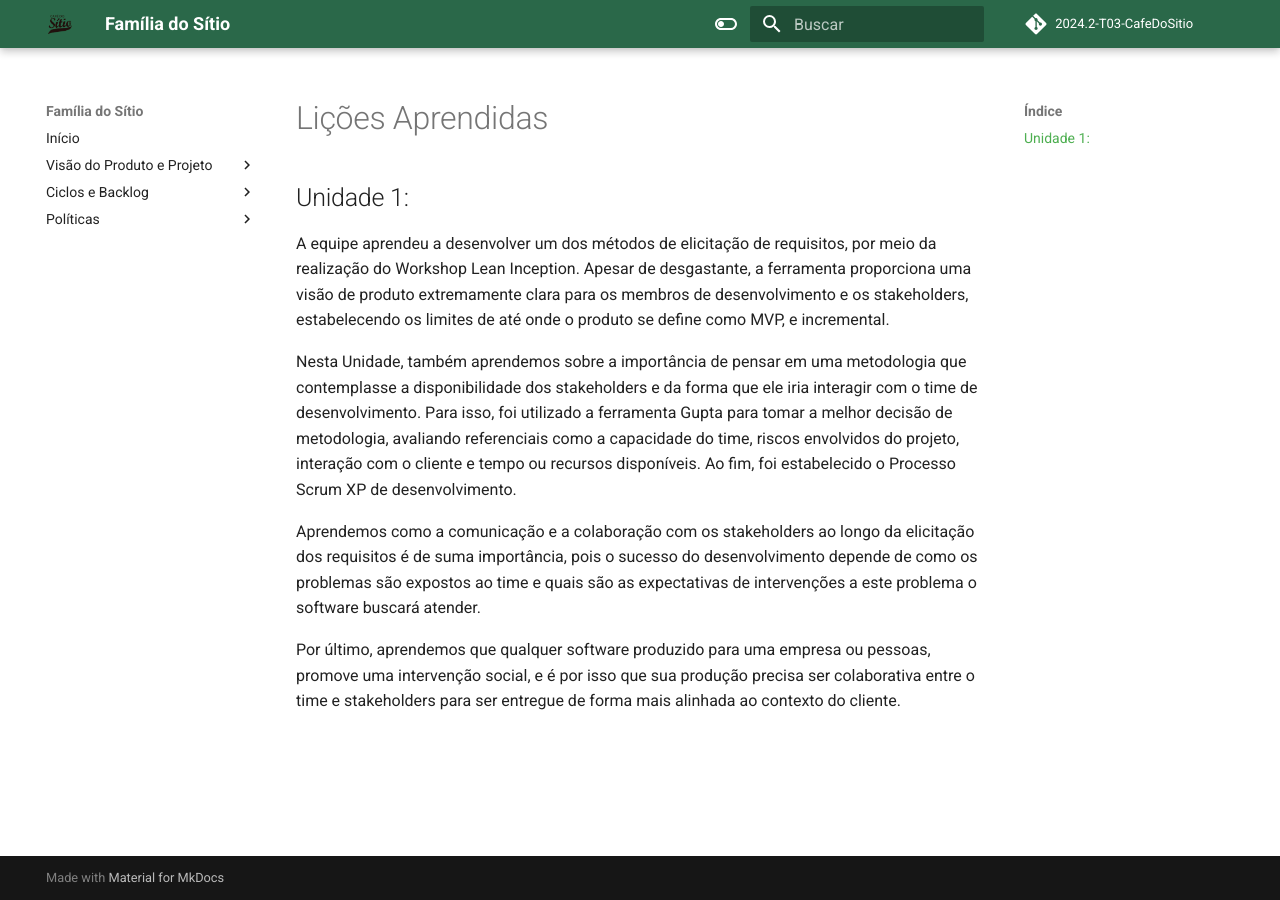
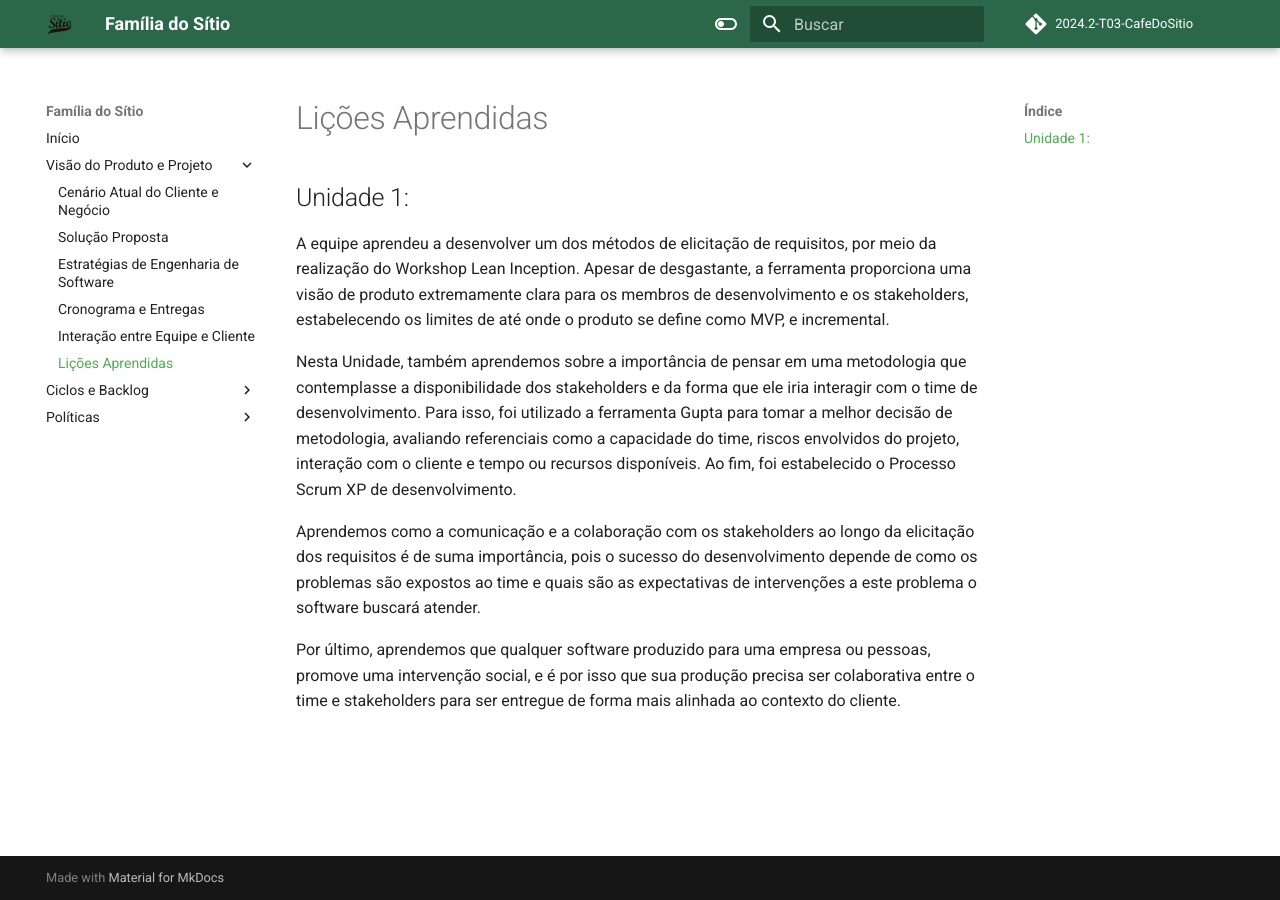
Before and after one commit to mdsreq-fga-unb/2024.2-T03-CafeDoSitio, an MkDocs documentation site: the page built from docs/sections/2-docPage/6-LicoesAprendidas.md, in a window 1280 px wide. Built offline with MkDocs 1.6.1 and Material for MkDocs 9.7.7, drawn with Linux system fonts in a browser that asks for light colours; comment, search, counter and statistics services are not loaded.

Commit message:
docs: corrigindo erro

```diff
--- a/mkdocs.yml
+++ b/mkdocs.yml
@@ -11,6 +11,7 @@ nav:
     - Estratégias de Engenharia de Software: sections/2-docPage/3-estrategiasEngSoftware.md
     - Cronograma e Entregas: sections/2-docPage/4-cronogramaEntregas.md
     - Interação entre Equipe e Cliente: sections/2-docPage/5-interacaoEquipeCliente.md
+    - Lições Aprendidas: sections/2-docPage/6-LicoesAprendidas.md
   - Ciclos e Backlog:
     - Visão do Backlog: sections/4-sprints/VisaoGeralBacklog.md
     - Sprint 1:
```
